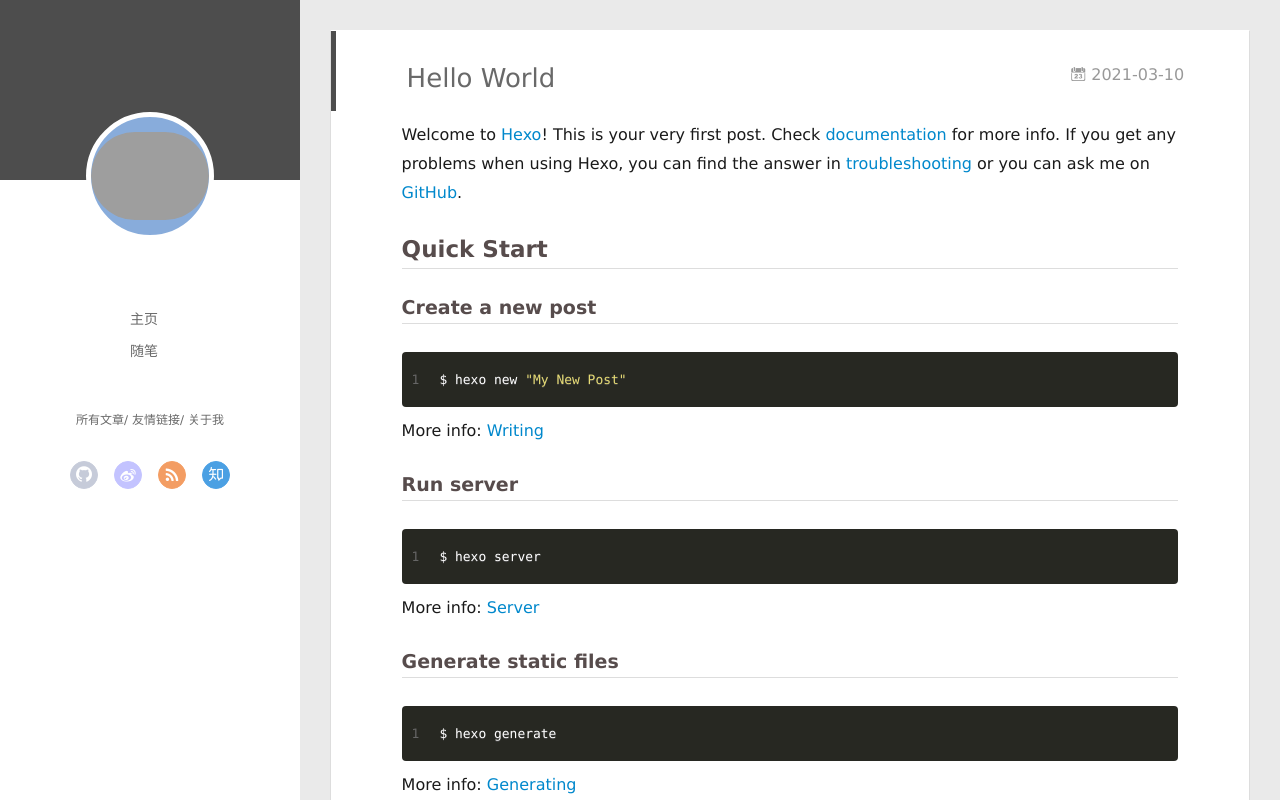
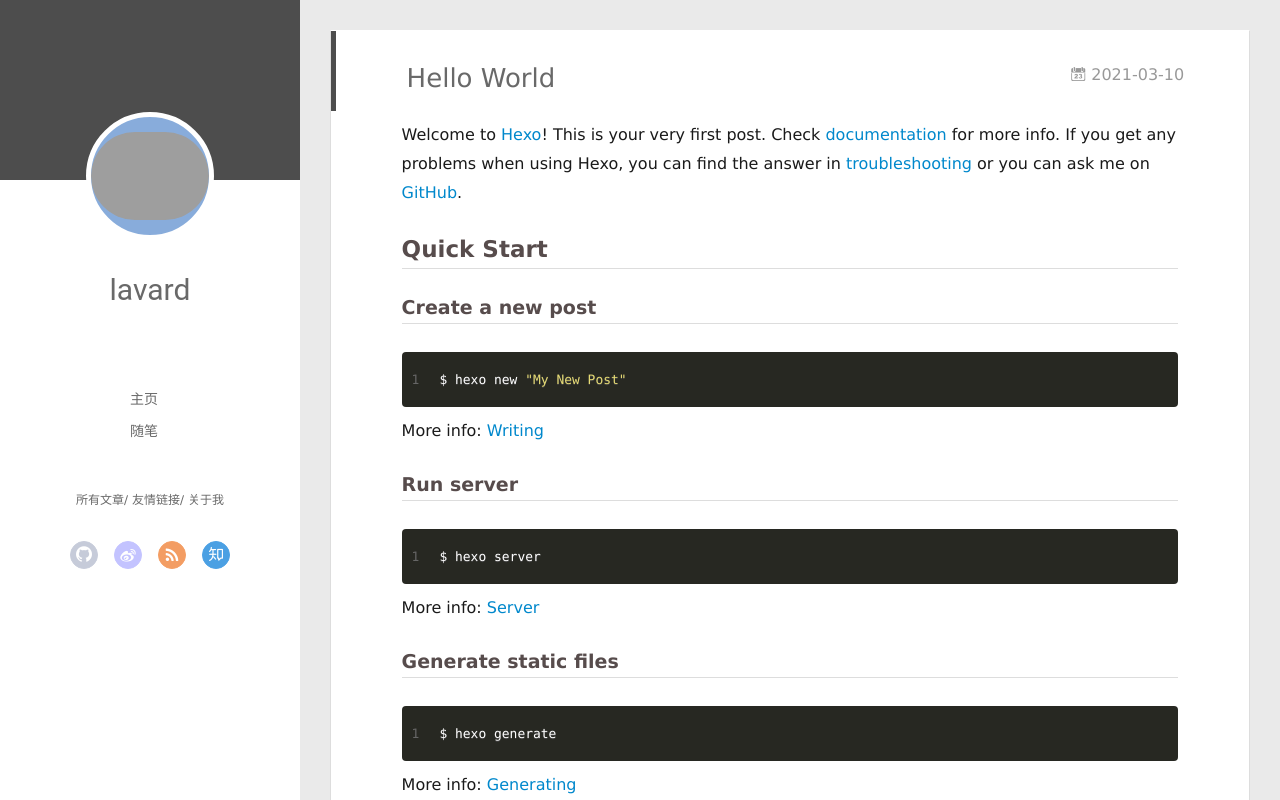
Before and after one commit to lalalavard/lalalavard.github.io, a plain HTML site: page 2021/03/10/hello-world/index.html in a window 1280 px wide. Drawn offline with Linux system fonts and the light colour scheme; grey boxes are pictures that could not be loaded.

Commit message:
Site updated: 2021-03-14 10:48:21

```diff
--- a/2021/03/10/hello-world/index.html
+++ b/2021/03/10/hello-world/index.html
@@ -50,7 +50,7 @@
 			<img src="https://img-blog.csdnimg.cn/img_convert/0b0d315f9d0d9a0af62d764533503295.png" class="js-avatar">
 		</a>
 		<hgroup>
-		  <h1 class="header-author"><a href="/"></a></h1>
+		  <h1 class="header-author"><a href="/">lavard</a></h1>
 		</hgroup>
 
 
@@ -108,7 +108,7 @@
 				<img src="https://img-blog.csdnimg.cn/img_convert/0b0d315f9d0d9a0af62d764533503295.png" class="js-avatar">
 			</div>
 			<hgroup>
-			  <h1 class="header-author js-header-author"></h1>
+			  <h1 class="header-author js-header-author">lavard</h1>
 			</hgroup>
 
 
```
Also changed, not shown: 2021/03/10/my-first-blog/index.html (+2 -2 lines), 2021/03/13/基于华为云服务器搭建方舟私服教程/index.html (+2 -2 lines), 2021/03/14/Typora快捷键/index.html (+2 -2 lines), archives/2021/03/index.html (+2 -2 lines), archives/2021/index.html (+2 -2 lines), archives/index.html (+2 -2 lines), index.html (+2 -2 lines), tags/Python/index.html (+2 -2 lines).
